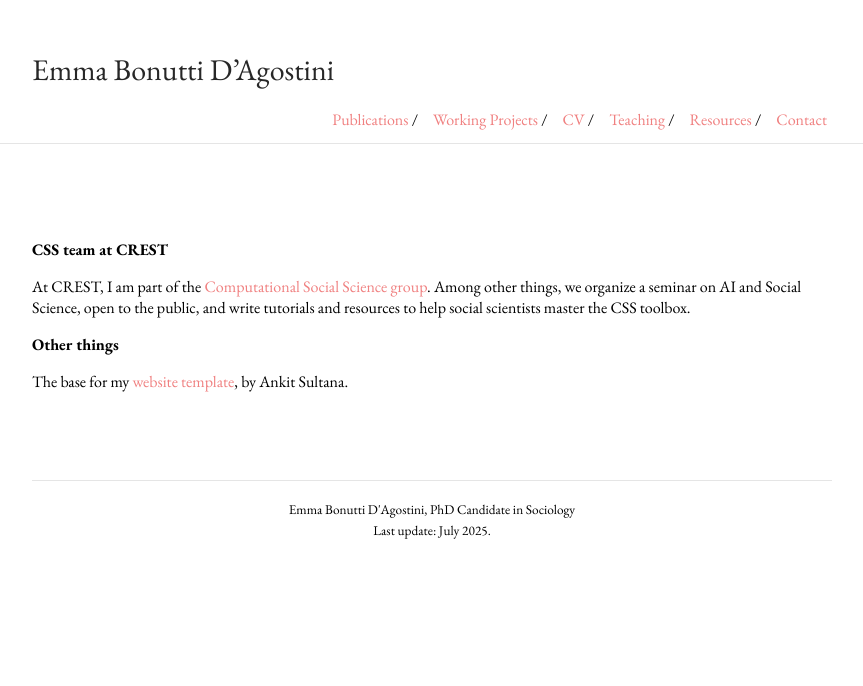
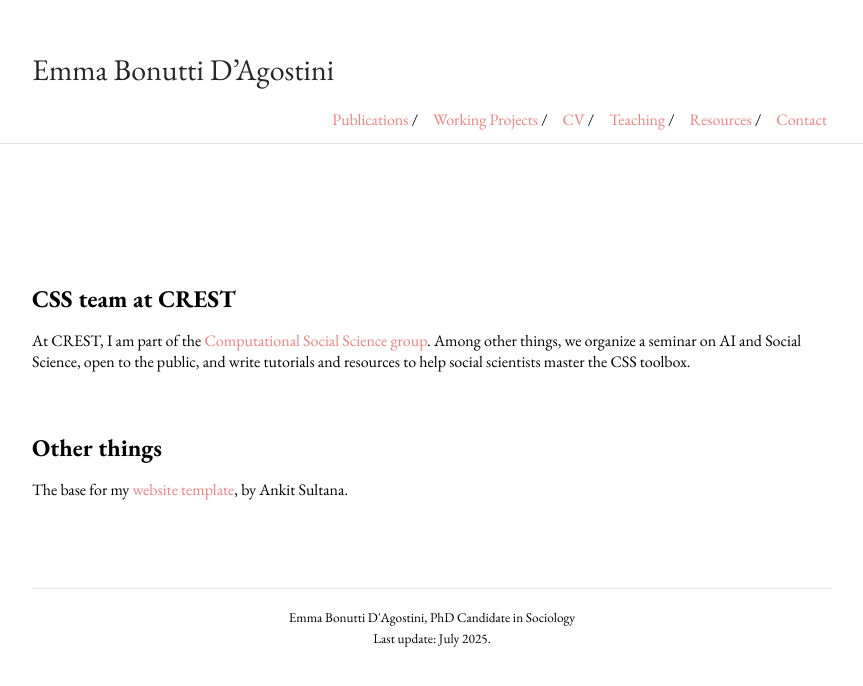
Before and after one commit to emmabonuttidagostini/emmabonuttidagostini.github.io, a Jekyll site: the page built from resources.md, in a window 1280 px wide. Shown: the top 686 px of the page, without its empty margins (208-1071 px from the left). Built offline with Jekyll 4.4.1, drawn with Linux system fonts in a browser that asks for light colours.

```diff
--- a/resources.md
+++ b/resources.md
@@ -5,12 +5,12 @@ title:
 
 <div style="height: 70px;"></div>
 
-**CSS team at CREST**
+## CSS team at CREST
 
 At CREST, I am part of the [Computational Social Science group](https://www.css.cnrs.fr). Among other things, we organize a seminar on AI and Social Science, open to the public, and write tutorials and resources to help social scientists master the CSS toolbox.
 
 
-**Other things**
+## Other things
 
 The base for my [website template](https://github.com/ankitsultana/researcher), by Ankit Sultana.
 
```
